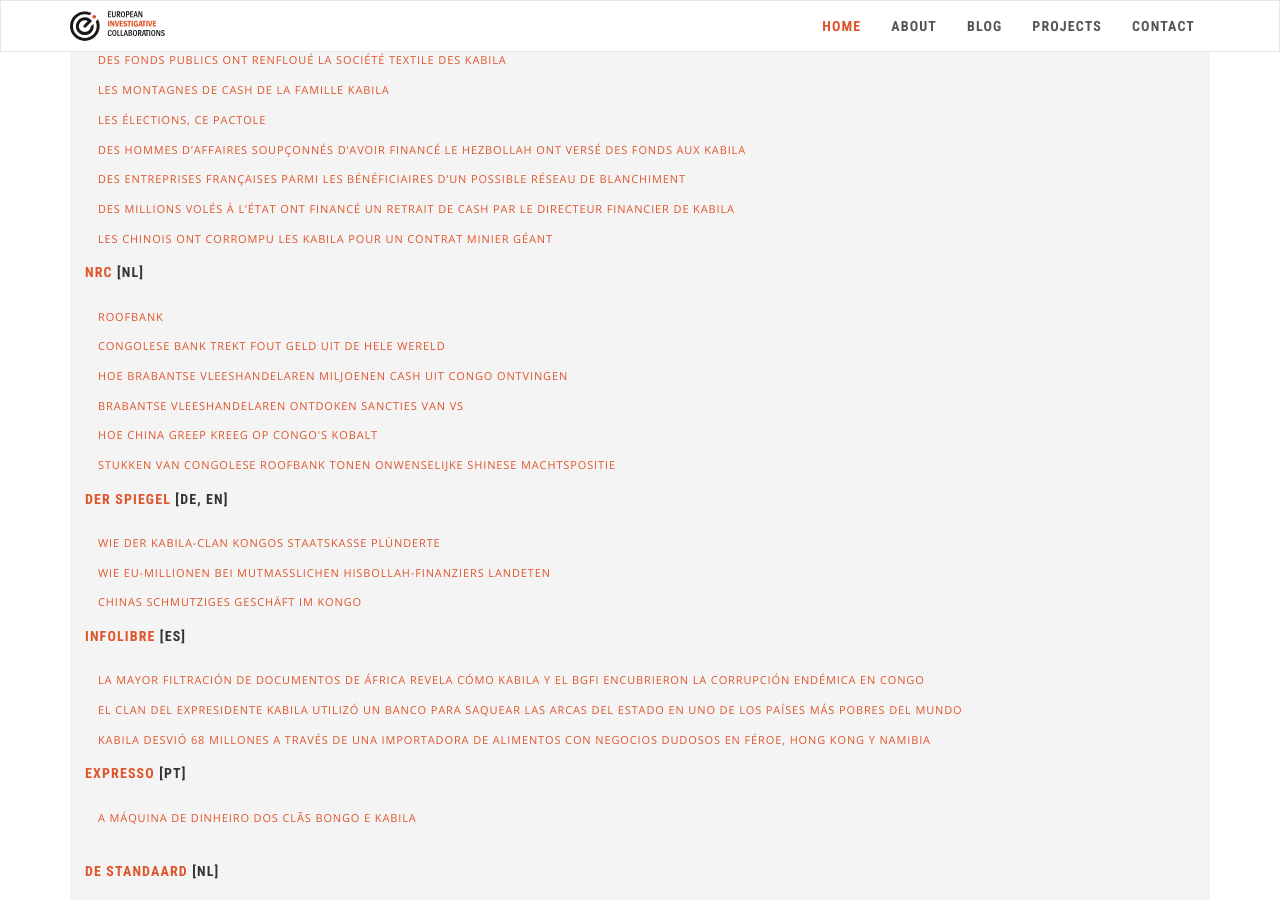
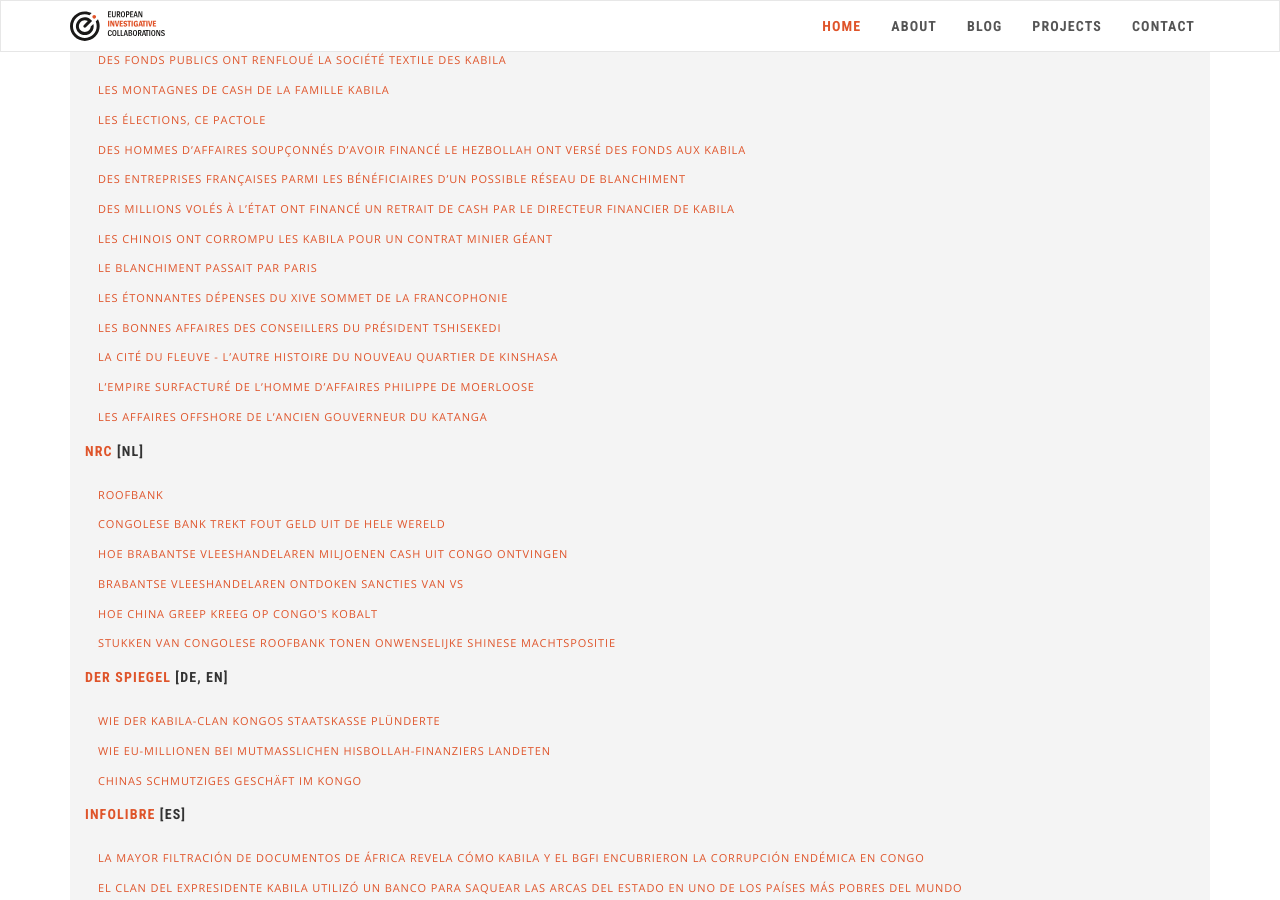
Before and after one commit to eic-network/eic-incubator.github.io, a Jekyll site: the page built from _projects/congo-holdup.md, in a window 1280 px wide and 900 px high, scrolled down 1475 px. Built offline with Jekyll 4.4.1, drawn with Linux system fonts in a browser that asks for light colours; nearby versions of some CDN libraries.

Commit message:
Update congo-holdup.md

```diff
--- a/_projects/congo-holdup.md
+++ b/_projects/congo-holdup.md
@@ -44,6 +44,18 @@ publications:
     url: https://www.mediapart.fr/journal/international/281121/congo-hold-des-millions-voles-l-etat-ont-finance-un-retrait-de-cash-par-le-directeur-financier-de-k
   - name: Les Chinois ont corrompu les Kabila pour un contrat minier géant
     url: https://www.mediapart.fr/journal/international/281121/congo-hold-les-chinois-ont-corrompu-les-kabila-pour-un-contrat-minier-geant
+  - name: Le blanchiment passait par Paris
+    url: https://www.mediapart.fr/journal/international/291121/congo-hold-le-blanchiment-passait-par-paris
+  - name: Les étonnantes dépenses du XIVe Sommet de la francophonie
+    url: https://www.mediapart.fr/journal/international/011221/les-etonnantes-depenses-du-xive-sommet-de-la-francophonie
+  - name: Les bonnes affaires des conseillers du président Tshisekedi
+    url: https://www.mediapart.fr/journal/international/021221/congo-hold-les-bonnes-affaires-des-conseillers-du-president-tshisekedi
+  - name: La Cité du fleuve - l’autre histoire du nouveau quartier de Kinshasa
+    url: https://www.mediapart.fr/journal/international/031221/la-cite-du-fleuve-l-autre-histoire-du-nouveau-quartier-de-kinshasa
+  - name: L’empire surfacturé de l’homme d’affaires Philippe de Moerloose
+    url: https://www.mediapart.fr/journal/international/041221/congo-hold-l-empire-surfacture-de-l-homme-d-affaires-philippe-de-moerloose
+  - name: Les affaires offshore de l’ancien gouverneur du Katanga
+    url: https://www.mediapart.fr/journal/international/081221/congo-hold-les-affaires-offshore-de-l-ancien-gouverneur-du-katanga
   name: Mediapart
   url: https://www.mediapart.fr
 - lang: "[NL]"
```
